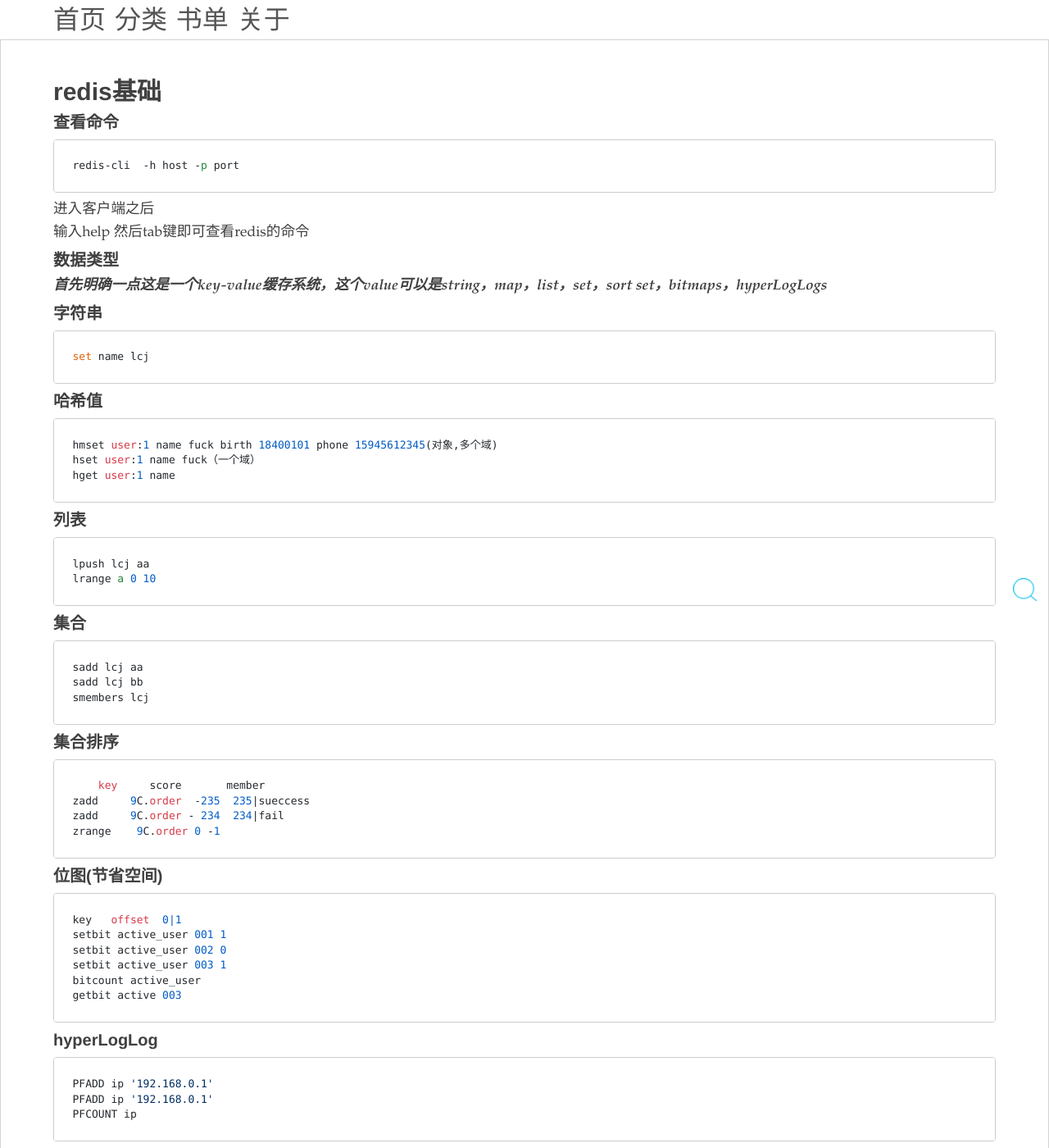
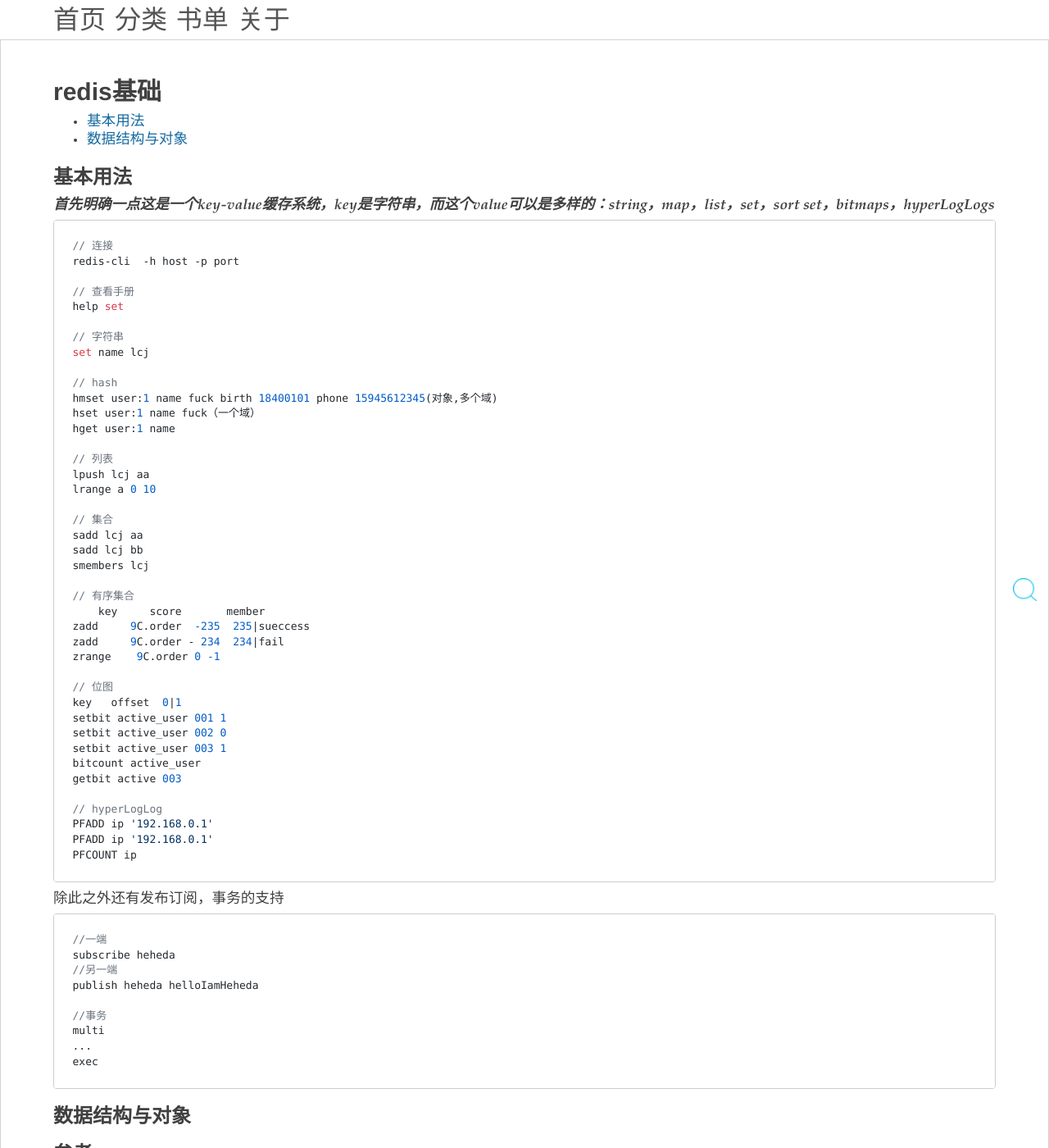
Before and after one commit to zy123a/lcj1992.github.com, a Jekyll site: the page built from _posts/soft/redis/2015-12-28-redis_basic.md, in a window 1280 px wide and 1400 px high. Shown: the whole window at 82% size. Built offline with Jekyll 4.4.1, drawn with Linux system fonts in a browser that asks for light colours; nearby versions of some CDN libraries; comment, search, counter and statistics services are not loaded; some of the changed text lies outside the part shown.

Commit message:
add 技术栈

```diff
--- a/_posts/soft/redis/2015-12-28-redis_basic.md
+++ b/_posts/soft/redis/2015-12-28-redis_basic.md
@@ -2,51 +2,47 @@
 layout: post
 title: redis基础
 categories: soft
-tags: redis
+tags: redis ds 数据结构
 ---
 
-#### 查看命令
 
+* [基本用法](#basic)
+* [数据结构与对象](#ds_object)
+
+### 基本用法 {#basic}
+
+***首先明确一点这是一个key-value缓存系统，key是字符串，而这个value可以是多样的：string，map，list，set，sort set，bitmaps，hyperLogLogs***
+
+    // 连接
     redis-cli  -h host -p port
 
-进入客户端之后
+    // 查看手册
+    help set
 
-输入help 然后tab键即可查看redis的命令
-
-#### 数据类型
-
-***首先明确一点这是一个key-value缓存系统，这个value可以是string，map，list，set，sort set，bitmaps，hyperLogLogs***
-
-#### 字符串
-
+    // 字符串
     set name lcj
 
-#### 哈希值
-
+    // hash
     hmset user:1 name fuck birth 18400101 phone 15945612345(对象,多个域)
     hset user:1 name fuck（一个域）
     hget user:1 name
 
-#### 列表
-
+    // 列表
     lpush lcj aa
     lrange a 0 10
 
-#### 集合
-
+    // 集合
     sadd lcj aa
     sadd lcj bb
     smembers lcj
 
-#### 集合排序
-
+    // 有序集合
         key     score       member
     zadd     9C.order  -235  235|sueccess
     zadd     9C.order - 234  234|fail
     zrange    9C.order 0 -1
 
-#### 位图(节省空间)
-
+    // 位图
     key   offset  0|1
     setbit active_user 001 1
     setbit active_user 002 0
@@ -54,23 +50,28 @@
     bitcount active_user
     getbit active 003
 
-#### hyperLogLog
-
+    // hyperLogLog
     PFADD ip '192.168.0.1'
     PFADD ip '192.168.0.1'
     PFCOUNT ip
 
-#### 发布订阅
-一端
+除此之外还有发布订阅，事务的支持
 
+    //一端
     subscribe heheda
-
-另一端
-
+    //另一端
     publish heheda helloIamHeheda
 
-事务
-
+    //事务
     multi
     ...
     exec
+
+###  数据结构与对象 {#ds_object}
+
+
+### 参考 {#ref}
+
+[redis设计与实现]<http://redisbook.com/>
+
+[mit公开课算法导论:跳跃表]<http://open.163.com/movie/2010/12/7/S/M6UTT5U0I_M6V2TTJ7S.html>
```
Also changed, not shown: 8 other files.
